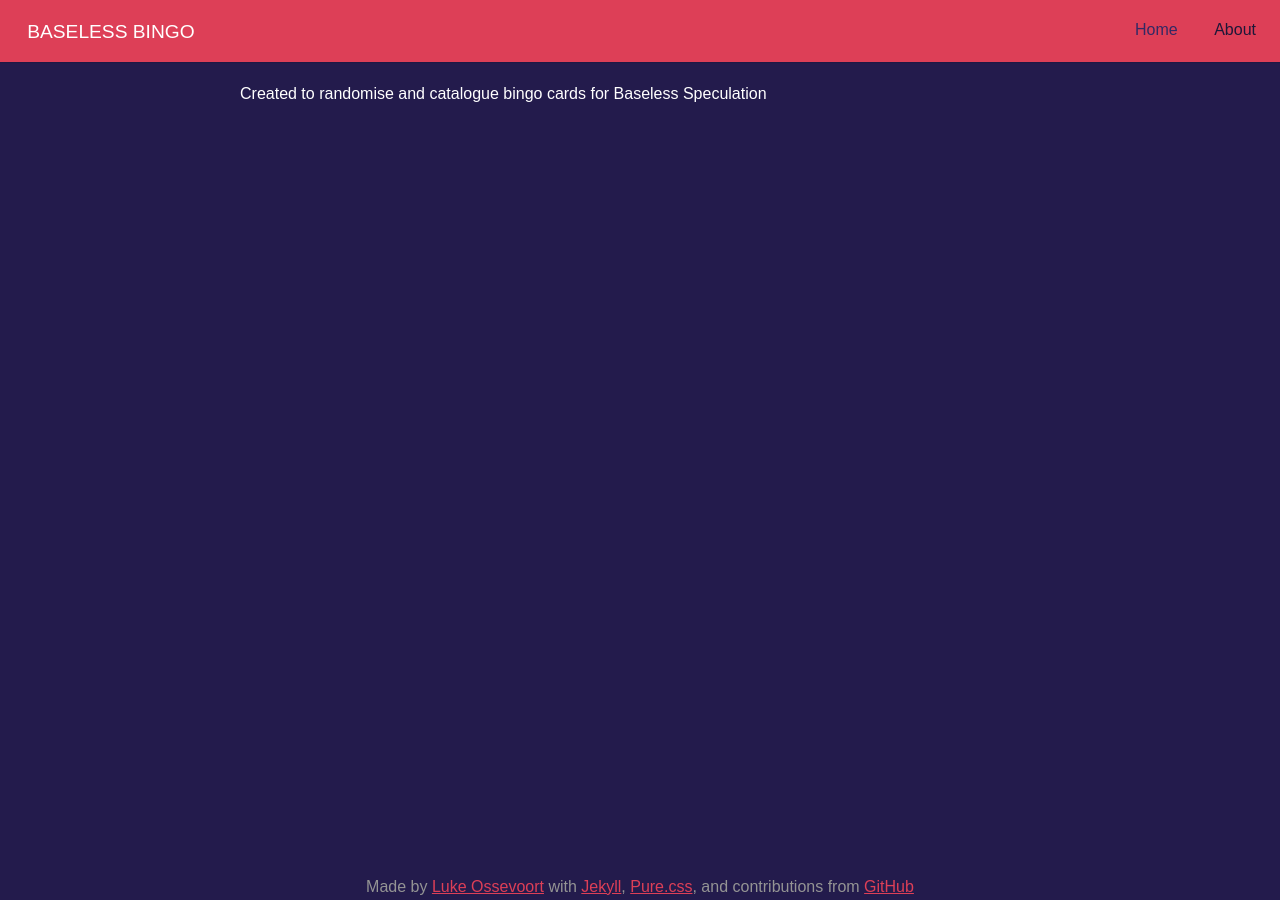
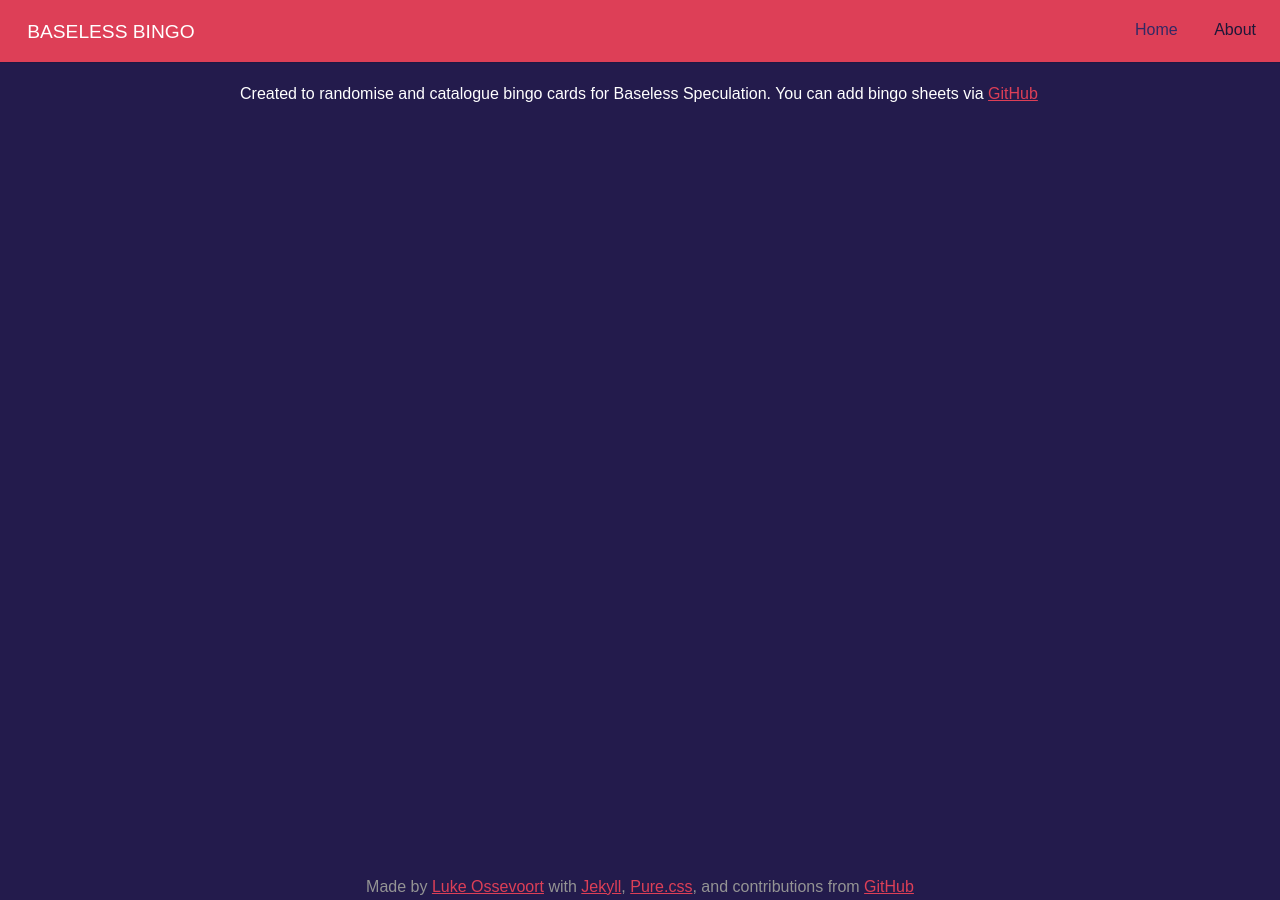
Before and after one commit to Sumblefore/baseless.bingo, a Jekyll site: the page built from src/about.markdown, in a window 1280 px wide. Built offline with Jekyll 4.4.1, drawn with Linux system fonts in a browser that asks for light colours; nearby versions of some CDN libraries.

Commit message:
Updated about page to mention GitHub

```diff
--- a/src/about.markdown
+++ b/src/about.markdown
@@ -3,4 +3,4 @@ layout: default
 title: About
 ---
 
-Created to randomise and catalogue bingo cards for Baseless Speculation
+Created to randomise and catalogue bingo cards for Baseless Speculation. You can add bingo sheets via [GitHub]({{ site.github }})
```
